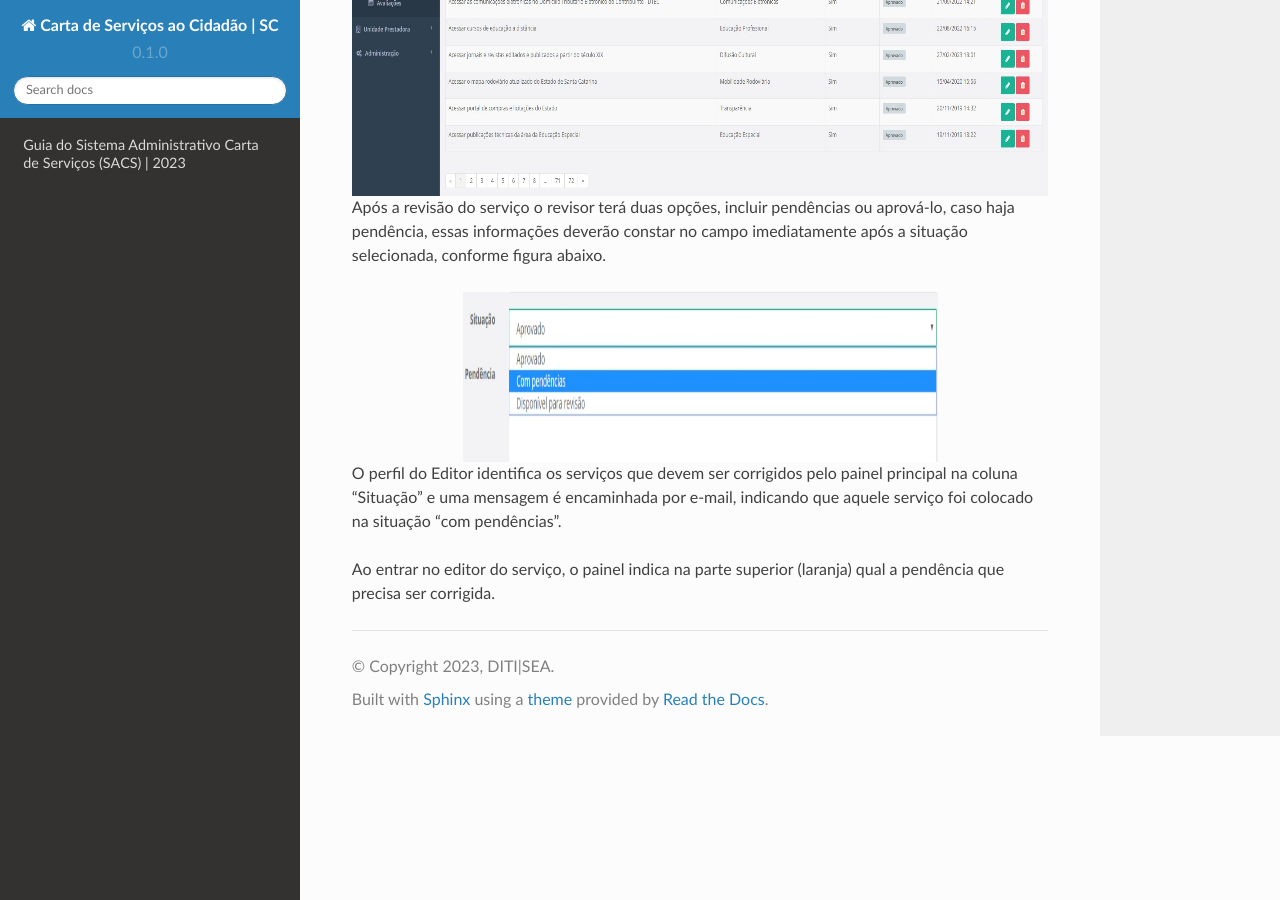
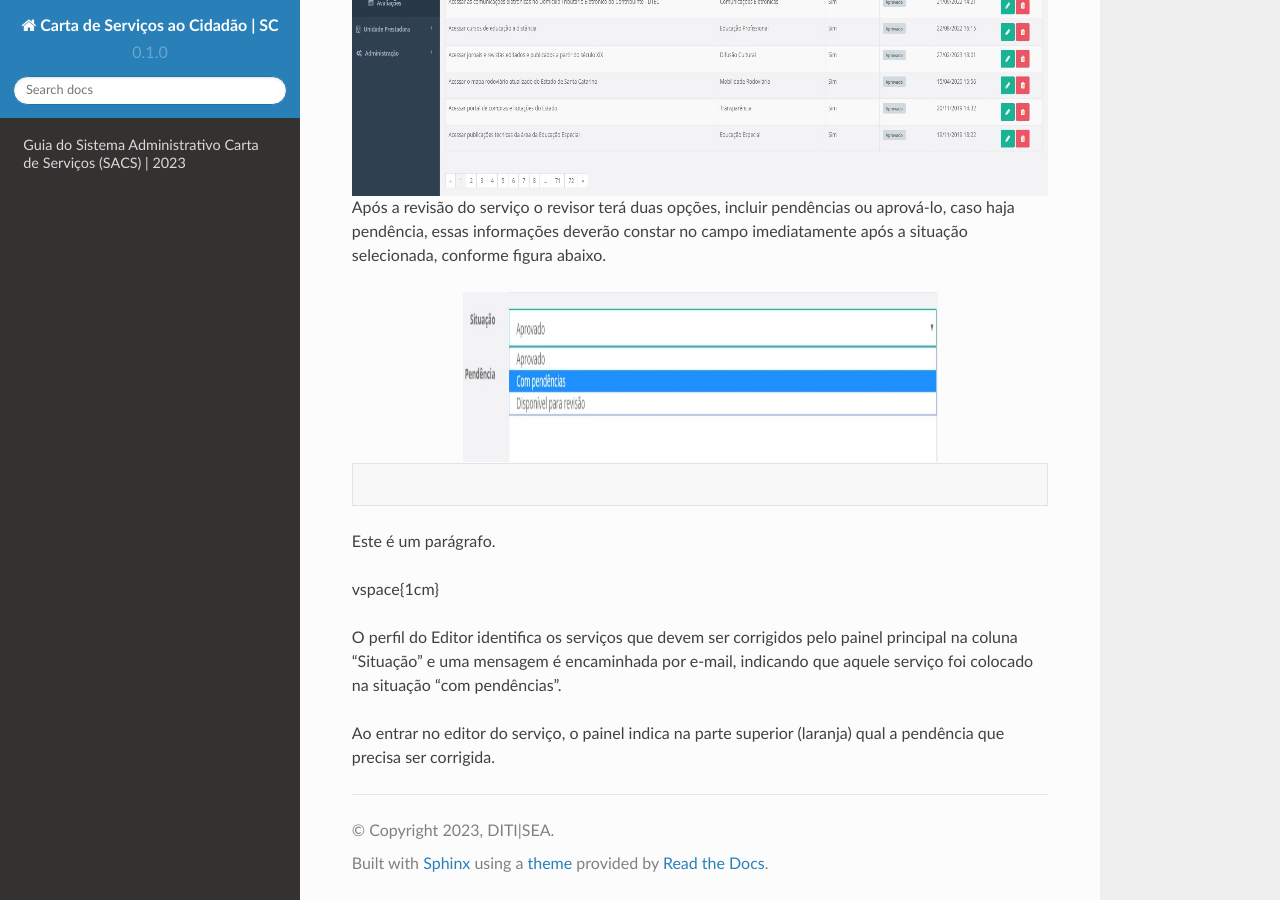
Before and after one commit to brunoaltieri/cartadeservicos, a Sphinx documentation site: the page built from docs/source/index.rst, in a window 1280 px wide and 900 px high, scrolled down 14321 px. Built offline with Sphinx 7.4.7 and the Read the Docs theme 2.0.0, drawn with Linux system fonts in a browser that asks for light colours.

Commit message:
Update index.rst

```diff
--- a/docs/source/index.rst
+++ b/docs/source/index.rst
@@ -421,6 +421,12 @@ Após a revisão do serviço o revisor terá duas opções, incluir pendências
    :alt: tela mostrando Serviço com Pendência
    :align: center
 
+.. code-block:: rst
+
+Este é um parágrafo.
+
+\vspace{1cm}
+
 O perfil do Editor identifica os serviços que devem ser corrigidos pelo painel principal na coluna “Situação” e uma mensagem é encaminhada por e-mail, indicando que aquele serviço foi colocado na situação “com pendências”.
 
 Ao entrar no editor do serviço, o painel indica na parte superior (laranja) qual a pendência que precisa ser corrigida.
```
